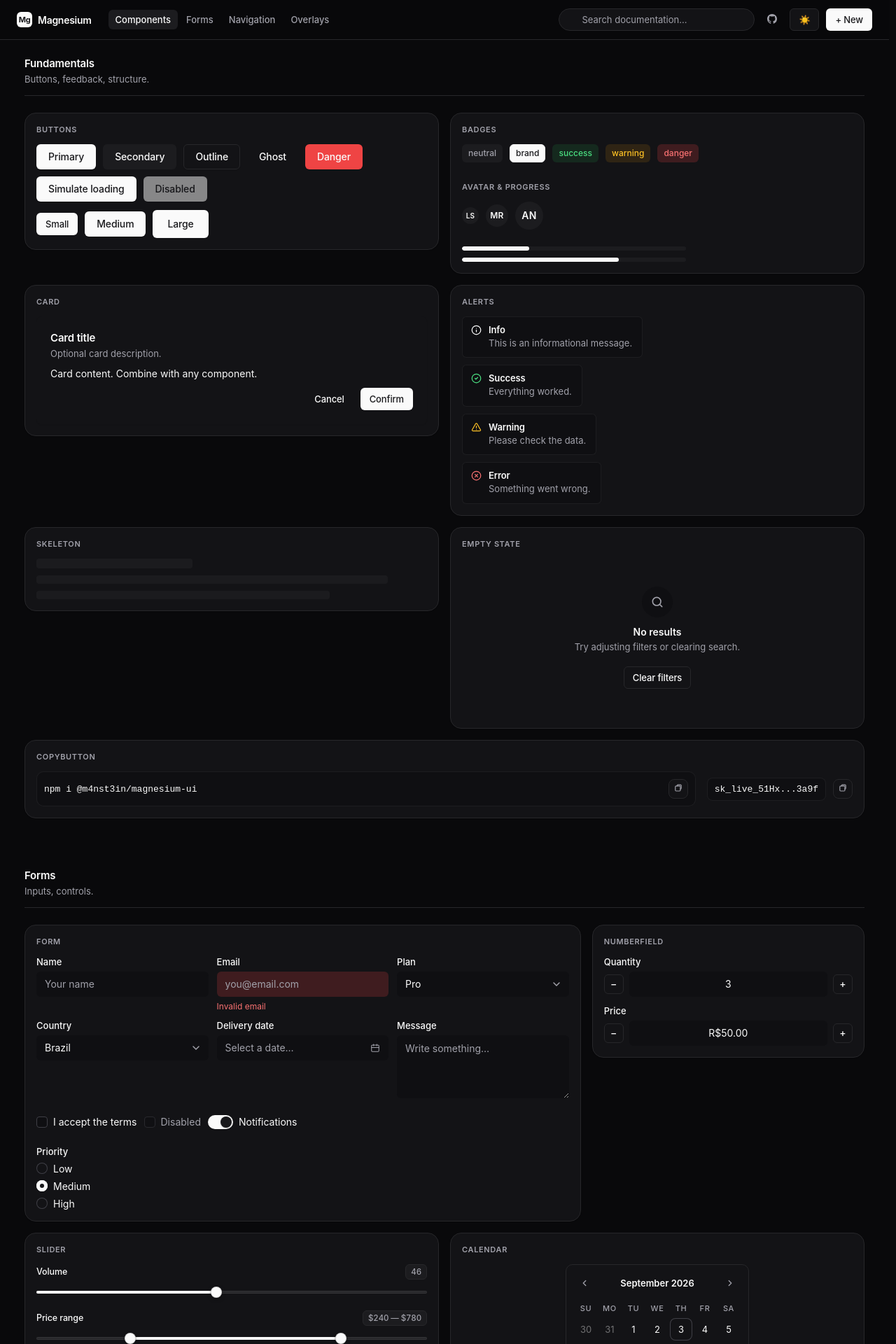
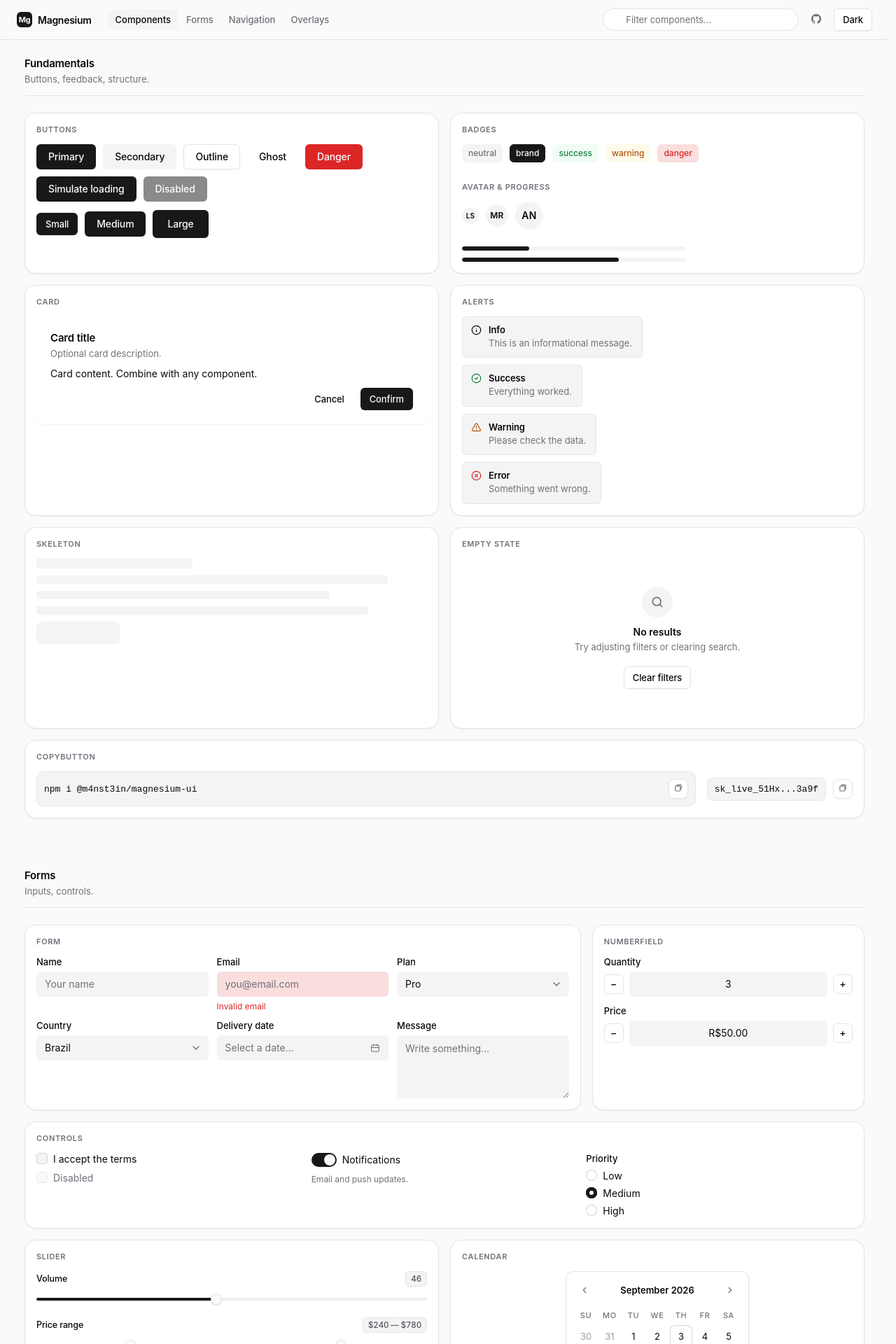
Before and after one commit to m4nst3in/magnesium-ui, a React (Vite) app: page / in a window 1280 px wide. Shown: the top 1920 px of the page at 70% size. Built offline with nearby package versions, Linux system fonts and the light colour scheme; a web font is replaced by a local one.

Commit message:
docs(demo): live search, scrollspy, persistent theme, balanced bento grid

```diff
--- a/src/demo/App.tsx
+++ b/src/demo/App.tsx
@@ -1,10 +1,29 @@
-import { useEffect, useState } from 'react'
+import { useEffect, useRef, useState } from 'react'
 
 import { Button, ToastProvider } from '../index'
 import { FormsSection } from './sections/Forms'
 import { FundamentalsSection } from './sections/Fundamentals'
 import { NavigationSection } from './sections/Navigation'
 import { OverlaysSection } from './sections/Overlays'
+
+const CATEGORIES = [
+  { id: 'fundamentals', nav: 'Components' },
+  { id: 'forms', nav: 'Forms' },
+  { id: 'navigation', nav: 'Navigation' },
+  { id: 'overlays', nav: 'Overlays' },
+] as const
+
+type CategoryId = (typeof CATEGORIES)[number]['id']
+
+const THEME_KEY = 'magnesium-theme'
+
+function initialDark(): boolean {
+  if (typeof window === 'undefined') return true
+  const saved = window.localStorage.getItem(THEME_KEY)
+  if (saved === 'dark') return true
+  if (saved === 'light') return false
+  return window.matchMedia('(prefers-color-scheme: dark)').matches
+}
 
 export function App() {
   return (
@@ -15,14 +34,51 @@ export function App() {
 }
 
 function Playground() {
-  const [dark, setDark] = useState(true)
+  const [dark, setDark] = useState(initialDark)
+  const [query, setQuery] = useState('')
+  const [active, setActive] = useState<CategoryId>('fundamentals')
+  const mainRef = useRef<HTMLElement>(null)
 
   useEffect(() => {
     document.documentElement.dataset.theme = dark ? 'dark' : 'light'
+    window.localStorage.setItem(THEME_KEY, dark ? 'dark' : 'light')
   }, [dark])
 
   useEffect(() => {
     document.body.style.overflow = ''
+  }, [])
+
+  // Live-filter demo cards by rendered text; collapse emptied categories.
+  useEffect(() => {
+    const main = mainRef.current
+    if (!main) return
+    const q = query.trim().toLowerCase()
+    main.querySelectorAll('.bentoCard').forEach((card) => {
+      const hit = q === '' || (card.textContent ?? '').toLowerCase().includes(q)
+      ;(card as HTMLElement).hidden = !hit
+    })
+    main.querySelectorAll('.category').forEach((category) => {
+      const visible = category.querySelector('.bentoCard:not([hidden])') !== null
+      ;(category as HTMLElement).hidden = q !== '' && !visible
+    })
+    const empty = main.querySelector<HTMLElement>('[data-search-empty]')
+    if (empty) empty.hidden = q === '' || main.querySelector('.category:not([hidden])') !== null
+  }, [query])
+
+  // Scrollspy: highlight the nav link of the category in view.
+  useEffect(() => {
+    const main = mainRef.current
+    if (!main) return
+    const observer = new IntersectionObserver(
+      (entries) => {
+        for (const entry of entries) {
+          if (entry.isIntersecting) setActive(entry.target.id as CategoryId)
+        }
+      },
+      { rootMargin: '-30% 0px -60% 0px' }
+    )
+    main.querySelectorAll('.category').forEach((category) => observer.observe(category))
+    return () => observer.disconnect()
   }, [])
 
   return (
@@ -48,25 +104,25 @@ function Playground() {
             Magnesium
           </a>
           <div className="topNavLinks">
-            <a className="topNavLink active" href="#fundamentals">
-              Components
-            </a>
-            <a className="topNavLink" href="#forms">
-              Forms
-            </a>
-            <a className="topNavLink" href="#navigation">
-              Navigation
-            </a>
-            <a className="topNavLink" href="#overlays">
-              Overlays
-            </a>
+            {CATEGORIES.map((category) => (
+              <a
+                key={category.id}
+                className={active === category.id ? 'topNavLink active' : 'topNavLink'}
+                href={`#${category.id}`}
+                aria-current={active === category.id ? 'location' : undefined}
+              >
+                {category.nav}
+              </a>
+            ))}
           </div>
         </div>
         <div className="topNavRight">
           <input
             className="topNavSearch"
-            placeholder="Search documentation..."
-            aria-label="Search"
+            placeholder="Filter components..."
+            aria-label="Filter components"
+            value={query}
+            onChange={(event) => setQuery(event.target.value)}
           />
           <a
             href="https://github.com/m4nst3in/magnesium-ui"
@@ -84,15 +140,18 @@ function Playground() {
             variant="outline"
             size="sm"
             onClick={() => setDark((d) => !d)}
-            aria-label="Toggle theme"
+            aria-label={dark ? 'Switch to light mode' : 'Switch to dark mode'}
           >
-            {dark ? '☀️' : '🌙'}
+            {dark ? 'Light' : 'Dark'}
           </Button>
-          <Button size="sm">+ New</Button>
         </div>
       </nav>
 
-      <main className="main" style={{ maxWidth: 1200, margin: '0 auto', width: '100%' }}>
+      <main
+        ref={mainRef}
+        className="main"
+        style={{ maxWidth: 1200, margin: '0 auto', width: '100%' }}
+      >
         <div id="fundamentals" className="category">
           <div className="categoryHeader">
             <h2>Fundamentals</h2>
@@ -124,6 +183,13 @@ function Playground() {
           </div>
           <OverlaysSection />
         </div>
+
+        <div data-search-empty hidden className="searchEmpty">
+          <p>No components match &ldquo;{query.trim()}&rdquo;.</p>
+          <Button variant="outline" size="sm" onClick={() => setQuery('')}>
+            Clear search
+          </Button>
+        </div>
       </main>
     </div>
   )
--- a/src/demo/demo.css
+++ b/src/demo/demo.css
@@ -98,7 +98,6 @@
   display: grid;
   grid-template-columns: repeat(12, 1fr);
   gap: 16px;
-  align-items: start;
 }
 
 .bentoCard {
@@ -279,3 +278,25 @@ html {
     display: none;
   }
 }
+
+.bentoCard[hidden],
+.category[hidden],
+.searchEmpty[hidden] {
+  display: none;
+}
+
+.searchEmpty {
+  display: flex;
+  flex-direction: column;
+  align-items: flex-start;
+  gap: 12px;
+  padding: 32px;
+  border: 1px dashed var(--ui-border-strong);
+  border-radius: 16px;
+  color: var(--ui-muted);
+}
+
+.searchEmpty p {
+  margin: 0;
+  font-size: 14px;
+}
--- a/src/demo/sections/Forms.tsx
+++ b/src/demo/sections/Forms.tsx
@@ -68,29 +68,6 @@ export function FormsSection() {
             <DatePicker label="Delivery date" />
             <Textarea label="Message" placeholder="Write something…" />
           </div>
-          <div className="row" style={{ marginTop: 12 }}>
-            <Checkbox
-              label="I accept the terms"
-              checked={terms}
-              onChange={(e) => setTerms(e.target.checked)}
-            />
-            <Checkbox label="Disabled" disabled />
-            <span className="row" style={{ gap: 8 }}>
-              <Switch checked={notify} onCheckedChange={setNotify} />
-              <span style={{ fontSize: 14 }}>Notifications</span>
-            </span>
-          </div>
-          <div className="grid" style={{ marginTop: 12 }}>
-            <RadioGroup
-              label="Priority"
-              defaultValue="medium"
-              options={[
-                { value: 'low', label: 'Low' },
-                { value: 'medium', label: 'Medium' },
-                { value: 'high', label: 'High' },
-              ]}
-            />
-          </div>
         </section>
       </div>
 
@@ -118,6 +95,43 @@ export function FormsSection() {
         </section>
       </div>
 
+      <div className="bentoCard span12">
+        <section className="section" style={{ padding: 16 }}>
+          <h2>Controls</h2>
+          <div
+            className="grid"
+            style={{ gridTemplateColumns: 'repeat(auto-fit, minmax(180px, 1fr))' }}
+          >
+            <div className="stack">
+              <Checkbox
+                label="I accept the terms"
+                checked={terms}
+                onChange={(e) => setTerms(e.target.checked)}
+              />
+              <Checkbox label="Disabled" disabled />
+            </div>
+            <div className="stack">
+              <span className="row" style={{ gap: 8 }}>
+                <Switch checked={notify} onCheckedChange={setNotify} />
+                <span style={{ fontSize: 14 }}>Notifications</span>
+              </span>
+              <span style={{ fontSize: 12, color: 'var(--ui-muted)' }}>
+                Email and push updates.
+              </span>
+            </div>
+            <RadioGroup
+              label="Priority"
+              defaultValue="medium"
+              options={[
+                { value: 'low', label: 'Low' },
+                { value: 'medium', label: 'Medium' },
+                { value: 'high', label: 'High' },
+              ]}
+            />
+          </div>
+        </section>
+      </div>
+
       <div className="bentoCard span6">
         <section className="section" style={{ padding: 16 }}>
           <h2>Slider</h2>
@@ -138,6 +152,7 @@ export function FormsSection() {
               showValue
               formatValue={(v) => `$${v}`}
             />
+            <Slider label="Disabled" value={30} disabled />
           </div>
         </section>
       </div>
--- a/src/demo/sections/Fundamentals.tsx
+++ b/src/demo/sections/Fundamentals.tsx
@@ -114,6 +114,8 @@ export function FundamentalsSection() {
             <Skeleton style={{ height: 14, width: '40%' }} />
             <Skeleton style={{ height: 12, width: '90%' }} />
             <Skeleton style={{ height: 12, width: '75%' }} />
+            <Skeleton style={{ height: 12, width: '85%' }} />
+            <Skeleton style={{ height: 32, width: 120, borderRadius: 8 }} />
           </div>
         </section>
       </div>
```
